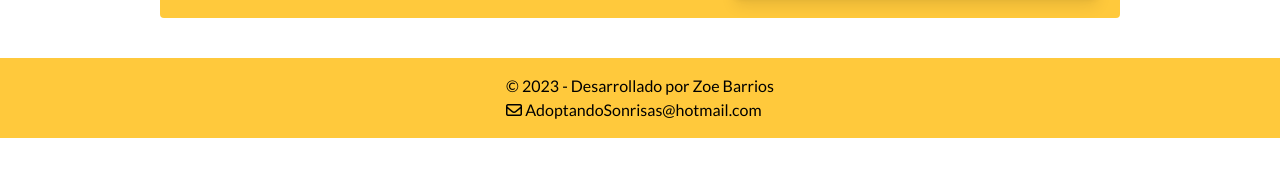
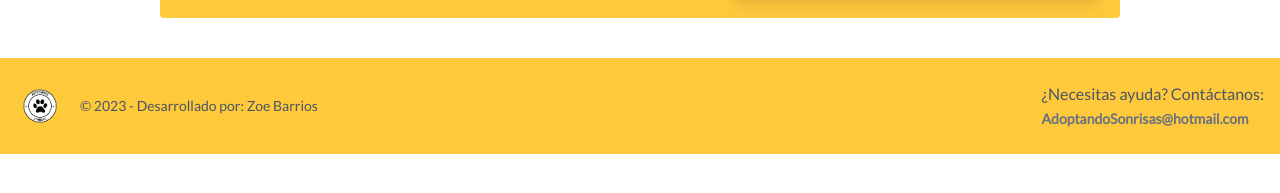
Before and after one commit to ZoeBarrios/AdoptandoSonrisas, a React (Vite) app: page /donar in a window 1280 px wide. Shown: the part 649-842 px from the top of the page. Built offline with nearby package versions, Linux system fonts and the light colour scheme; no server answers.

Commit message:
mejorando footer

```diff
--- a/src/components/donationInfo/DonationInfo.css
+++ b/src/components/donationInfo/DonationInfo.css
@@ -4,7 +4,7 @@
 }
 .curva {
   position: absolute;
-  top: -44em;
+  top: -40em;
   width: 100%;
   height: 100%;
   z-index: -1;
--- a/src/components/footer/Footer.jsx
+++ b/src/components/footer/Footer.jsx
@@ -1,19 +1,34 @@
-import "./Footer.css";
 import useLanguageStore from "../../stores/useLanguageStore";
 import { TRANSLATES } from "../../utils/languajes";
+import logo from "/imgs/logo.png";
+
 export default function Footer() {
   const { language } = useLanguageStore();
+
   return (
-    <footer className="footer">
-      <div className="footer-content">
-        <p>© 2023 - {TRANSLATES[language].FOOTER}</p>
-        <p>
-          <i
-            className="fa-regular fa-envelope"
-            style={{ color: "#000000" }}
-          ></i>{" "}
-          AdoptandoSonrisas@hotmail.com
-        </p>
+    <footer className="bg-orange py-6">
+      <div className="container mx-auto px-4">
+        <div className="flex flex-col md:flex-row justify-between items-center">
+          <div className="md:w-1/2 mb-4 md:mb-0 flex items-center">
+            <img src={logo} alt="Logo" className="h-12 mr-4" />
+            <p className="text-sm text-gray-600">
+              &copy; 2023 - {TRANSLATES[language].FOOTER}
+            </p>
+          </div>
+          <div className="md:w-1/2 flex flex-col md:flex-row justify-end items-center">
+            <div className="md:ml-4">
+              <p className="text-gray-600 mb-2 md:mb-0">
+                ¿Necesitas ayuda? Contáctanos:
+              </p>
+              <a
+                href="mailto:AdoptandoSonrisas@hotmail.com"
+                className="text-sm md:text-md text-gray-500 font-semibold hover:text-gray-600"
+              >
+                AdoptandoSonrisas@hotmail.com
+              </a>
+            </div>
+          </div>
+        </div>
       </div>
     </footer>
   );
--- a/src/hooks/mutations/adoption/useRegisterAdoption.js
+++ b/src/hooks/mutations/adoption/useRegisterAdoption.js
@@ -11,8 +11,11 @@ export function useRegisterAdoption(closeModal, animal_id, person_id) {
       closeModal();
       toast.success(TRANSLATES[language].MESSAGES.ADOPT.SUCCESS);
     },
-    onError: () => {
-      toast.error(TRANSLATES[language].MESSAGES.ADOPT.ERROR);
+    onError: async (er) => {
+      const error = await er.json();
+      if (error.name == "AdopciónExistente")
+        toast.error(TRANSLATES[language].MESSAGES.ADOPT.ADOPTION_EXISTS);
+      else toast.error(TRANSLATES[language].MESSAGES.ADOPT.ERROR);
     },
   });
 
--- a/src/utils/languajes.js
+++ b/src/utils/languajes.js
@@ -87,7 +87,7 @@ export const TRANSLATES = {
       DESCRIPTION:
         "Si quieres registrar tu organización, puedes hacerlo a traves de nuestro formulario de registro. Es importante que tengas en cuenta que para poder registrar tu organización, se te contactara para verificar la información que nos has proporcionado.",
     },
-    FOOTER: "Desarrollado por Zoe Barrios",
+    FOOTER: "Desarrollado por: Zoe Barrios",
     CASES: {
       NO_CASES: "No hay mas casos disponibles",
       YEARS: "años",
@@ -150,6 +150,7 @@ export const TRANSLATES = {
           "La organización ha sido notificada de tu solicitud de adopción",
         ERROR:
           "No cuenta con los permisos necesarios para realizar esta acción",
+        ADOPTION_EXISTS: "Ya existe una solicitud de adopción para este animal",
         NEED_LOGIN: "Necesitas iniciar sesión para realizar esta acción",
       },
       UPDATE: {
@@ -361,7 +362,7 @@ export const TRANSLATES = {
         "If you want to register your organization, you can do it through our registration form. It is important to keep in mind that in order to register your organization, you will be contacted to verify the information you have provided.",
     },
 
-    FOOTER: " Developed by Zoe Barrios",
+    FOOTER: "Developed by: Zoe Barrios",
     CASES: {
       NO_CASES: "No more cases available",
       YEARS: "years",
@@ -416,6 +417,7 @@ export const TRANSLATES = {
         SUCCESS: "The organization has been notified of your adoption request",
         ERROR:
           "You do not have the necessary permissions to perform this action",
+        ADOPTION_EXISTS: "There is already an adoption request for this animal",
         NEED_LOGIN: "You need to log in to perform this action",
       },
       UPDATE: {
```
